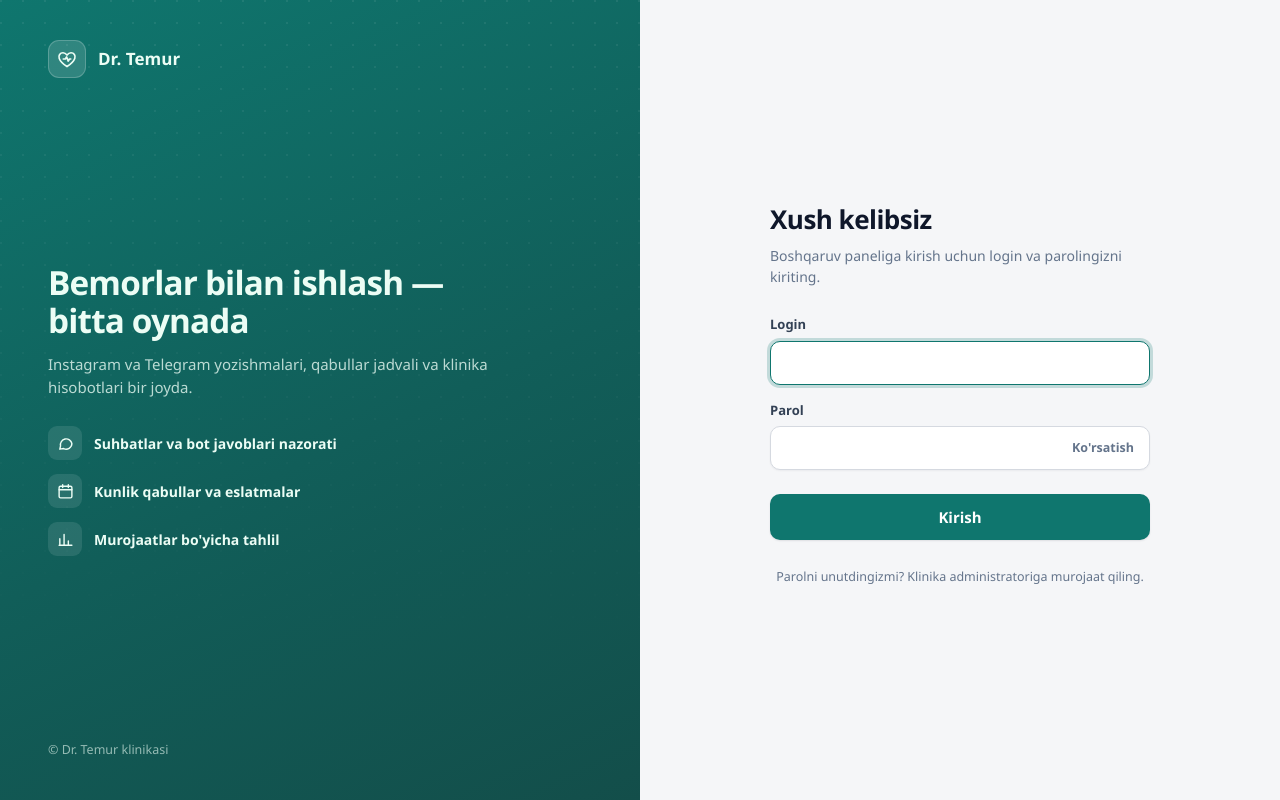
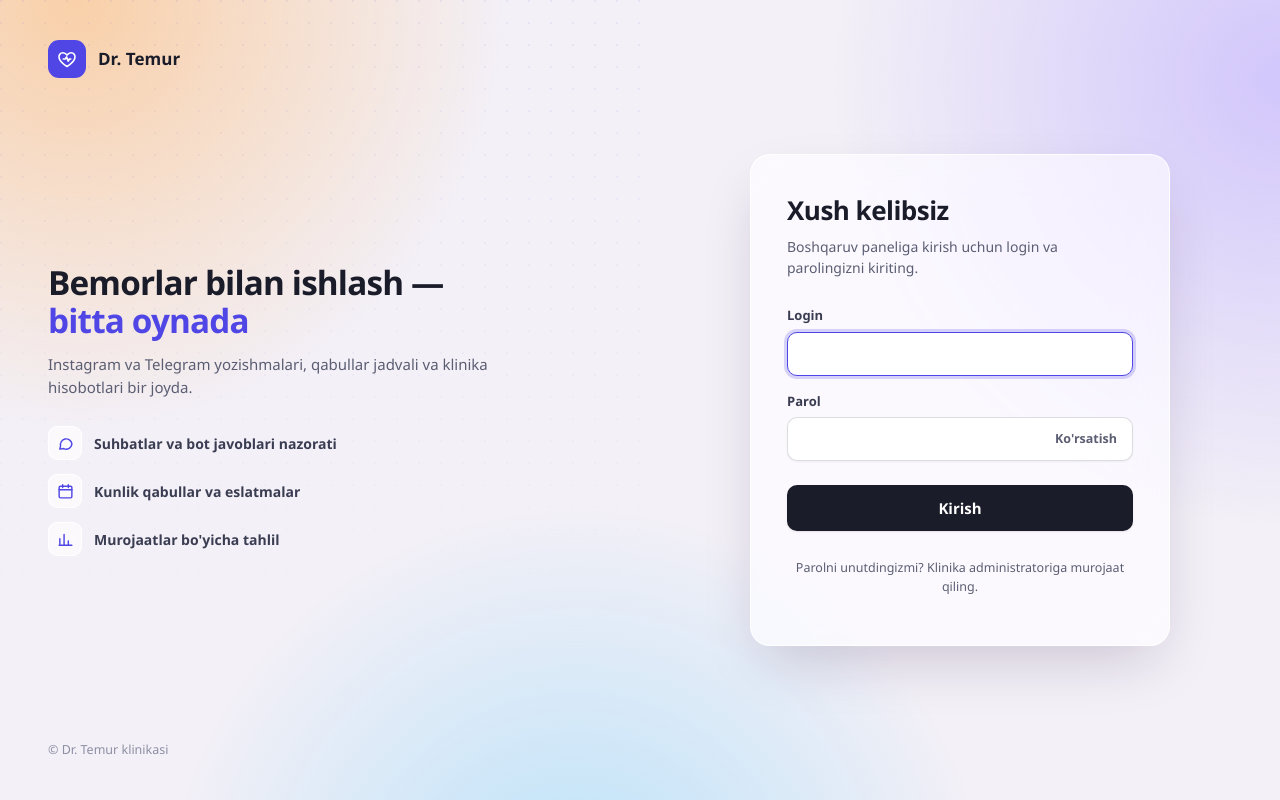
Before and after one commit to xojiakbarasomoff/doctorpp, a FastAPI app: page /login in a window 1280 px wide. Run offline with FastAPI, Linux system fonts and the light colour scheme; parts of the project's set-up code (start-up, migrations or seed data) failed here and were passed over; some web fonts are replaced.

Commit message:
Recolour the dashboard and boil the report down to three questions
Frontend only: app/static/admin/index.html and app/templates/login.html.

Colour: a pastel morning palette - a lavender page with peach, violet
and sky light behind frosted cards, an indigo accent for "selected" and
"next", and near-black for the main call to action - in both themes
and on the login page. The report's lead series is indigo too; the
chart palette was re-validated for colour-vision separation on the new
light and dark surfaces.

Report: each block now answers one question.
- How did the period go: patients who wrote, the share who booked
  ("25 tadan 18 tasi", against the previous period), and the share of
  bookings the bot made. The line chart below is daily up to a month,
  weekly for 90 days and monthly for a year, with a still-running last
  bucket drawn dashed instead of reading as a collapse.
- What do they come with: the top five complaints plus "Boshqalar",
  the unrecognised ones as a note under the bars.
- When are we busy: one card with an hour / weekday toggle and the
  busiest slot named.

Removed: the four stat tiles, the attended / no-show bar (nothing in
the product records attendance yet, so it would always be empty), the
source bar (now the bot-share figure), the recent-complaints list and
the messages / photos / operator-share figures.

Co-Authored-By: Claude Opus 5.5 <noreply@anthropic.com>

```diff
--- a/app/templates/login.html
+++ b/app/templates/login.html
@@ -12,40 +12,50 @@
     @font-face { font-family: "Manrope"; font-weight: 200 800; font-display: swap; src: url("/admin/fonts/manrope-latin-ext.woff2") format("woff2"); unicode-range: U+0100-02BA, U+02BD-02C5, U+02C7-02CC, U+02CE-02D7, U+02DD-02FF, U+1E00-1E9F, U+2C60-2C7F, U+A720-A7FF; }
     @font-face { font-family: "Manrope"; font-weight: 200 800; font-display: swap; src: url("/admin/fonts/manrope-cyrillic.woff2") format("woff2"); unicode-range: U+0301, U+0400-045F, U+0490-0491, U+04B0-04B1, U+2116; }
     :root {
-      --bg: #f5f6f8; --panel: #ffffff; --ink: #0f172a; --ink-2: #334155; --ink-3: #64748b; --ink-4: #94a3b8;
-      --rule: #e6e8ec; --rule-strong: #d5d9e0; --accent: #0f766e; --accent-hover: #115e59; --accent-ink: #fff;
-      --accent-ring: rgba(15, 118, 110, .22); --danger: #c8283f; --danger-soft: rgba(200, 40, 63, .09);
+      --bg: #f3f0f7; --panel: #ffffff; --ink: #1a1c2a; --ink-2: #3a3d52; --ink-3: #5b5e73; --ink-4: #8d8fa3;
+      --rule: rgba(26, 28, 42, .08); --rule-strong: rgba(26, 28, 42, .15); --accent: #4f46e5; --accent-hover: #4338ca; --accent-ink: #fff;
+      --accent-ring: rgba(79, 70, 229, .22); --danger: #c2263d; --danger-soft: rgba(194, 38, 61, .10);
+      --cta: #1a1c2a; --cta-ink: #fff; --glass: rgba(255, 255, 255, .62); --glass-border: rgba(255, 255, 255, .9);
+      --blob-1: rgba(253, 186, 116, .6); --blob-2: rgba(196, 181, 253, .7); --blob-3: rgba(125, 211, 252, .5);
       --shadow: 0 1px 2px rgba(16, 24, 40, .04), 0 12px 32px -12px rgba(16, 24, 40, .16);
     }
     @media (prefers-color-scheme: dark) {
       :root {
-        --bg: #0b0e14; --panel: #121720; --ink: #e8ecf3; --ink-2: #c1c8d4; --ink-3: #8b95a7; --ink-4: #636d7e;
-        --rule: #232a36; --rule-strong: #2e3644; --accent: #2dd4bf; --accent-hover: #5eead4; --accent-ink: #042f2e;
-        --accent-ring: rgba(45, 212, 191, .28); --danger: #fb7185; --danger-soft: rgba(251, 113, 133, .13);
+        --bg: #0f1020; --panel: #1b1d33; --ink: #ecedf5; --ink-2: #c3c5d6; --ink-3: #9a9db2; --ink-4: #6f7290;
+        --rule: rgba(255, 255, 255, .09); --rule-strong: rgba(255, 255, 255, .16); --accent: #8b85ff; --accent-hover: #a5a0ff; --accent-ink: #fff;
+        --accent-ring: rgba(139, 133, 255, .32); --danger: #ff8a9b; --danger-soft: rgba(255, 138, 155, .14);
+        --cta: #ecedf5; --cta-ink: #15162a; --glass: rgba(34, 36, 60, .5); --glass-border: rgba(255, 255, 255, .10);
+        --blob-1: rgba(180, 83, 9, .28); --blob-2: rgba(109, 40, 217, .36); --blob-3: rgba(14, 116, 144, .28);
         --shadow: 0 16px 40px -12px rgba(0, 0, 0, .6);
       }
     }
     * { box-sizing: border-box; }
     body { margin: 0; min-height: 100vh; display: grid; grid-template-columns: minmax(0, 1fr) minmax(0, 1fr); background: var(--bg); color: var(--ink);
            font-family: "Manrope", "Segoe UI", system-ui, -apple-system, sans-serif; font-size: 14px; line-height: 1.5; -webkit-font-smoothing: antialiased; }
-    .aside { position: relative; overflow: hidden; display: flex; flex-direction: column; justify-content: space-between; padding: 40px 48px;
-             background: linear-gradient(155deg, #0f766e 0%, #115e59 55%, #134e4a 100%); color: #ecfdf5; }
+    body::before { content: ""; position: fixed; inset: 0; z-index: -1; pointer-events: none;
+      background: radial-gradient(48vw 48vw at 6% 0%, var(--blob-1), transparent 70%),
+                  radial-gradient(50vw 50vw at 100% 10%, var(--blob-2), transparent 70%),
+                  radial-gradient(46vw 46vw at 45% 115%, var(--blob-3), transparent 70%); }
+    .aside { position: relative; overflow: hidden; display: flex; flex-direction: column; justify-content: space-between; padding: 40px 48px; color: var(--ink); }
     .aside::before { content: ""; position: absolute; inset: 0; pointer-events: none; opacity: .5;
-             background-image: radial-gradient(circle at 1px 1px, rgba(255, 255, 255, .14) 1px, transparent 0); background-size: 22px 22px;
+             background-image: radial-gradient(circle at 1px 1px, rgba(79, 70, 229, .14) 1px, transparent 0); background-size: 22px 22px;
              -webkit-mask-image: linear-gradient(to bottom, #000, transparent 85%); mask-image: linear-gradient(to bottom, #000, transparent 85%); }
     .aside > * { position: relative; }
     .brand { display: flex; align-items: center; gap: 12px; font-weight: 800; font-size: 17px; }
-    .brand-mark { width: 38px; height: 38px; border-radius: 11px; display: grid; place-items: center; background: rgba(255, 255, 255, .14); border: 1px solid rgba(255, 255, 255, .2); }
+    .brand-mark { width: 38px; height: 38px; border-radius: 11px; display: grid; place-items: center; background: var(--accent); color: #fff; }
     .brand-mark svg, .feat svg { width: 20px; height: 20px; fill: none; stroke: currentColor; stroke-width: 2; stroke-linecap: round; stroke-linejoin: round; }
     .pitch h2 { font-size: clamp(26px, 2.6vw, 34px); line-height: 1.15; letter-spacing: -.025em; margin: 0 0 14px; font-weight: 800; max-width: 460px; }
-    .pitch p { margin: 0 0 28px; color: rgba(236, 253, 245, .78); max-width: 440px; font-size: 15px; }
+    .pitch h2 span { color: var(--accent); }
+    .pitch p { margin: 0 0 28px; color: var(--ink-3); max-width: 440px; font-size: 15px; }
     .feats { display: grid; gap: 14px; max-width: 440px; }
     .feat { display: flex; gap: 12px; align-items: center; font-size: 14px; font-weight: 600; }
-    .feat span { width: 34px; height: 34px; flex-shrink: 0; border-radius: 9px; display: grid; place-items: center; background: rgba(255, 255, 255, .1); }
+    .feat { color: var(--ink-2); }
+    .feat span { width: 34px; height: 34px; flex-shrink: 0; border-radius: 9px; display: grid; place-items: center; background: var(--glass); border: 1px solid var(--glass-border); color: var(--accent); -webkit-backdrop-filter: blur(12px); backdrop-filter: blur(12px); }
     .feat svg { width: 17px; height: 17px; }
-    .aside small { color: rgba(236, 253, 245, .6); font-size: 12.5px; }
+    .aside small { color: var(--ink-4); font-size: 12.5px; }
     .main { display: grid; place-items: center; padding: 32px 20px; }
-    form { width: min(380px, 100%); }
+    form { padding: 36px; border-radius: 20px; background: var(--glass); border: 1px solid var(--glass-border); box-shadow: 0 24px 60px -16px rgba(40, 20, 70, .22); -webkit-backdrop-filter: blur(24px) saturate(170%); backdrop-filter: blur(24px) saturate(170%); }
+    form { width: min(420px, 100%); }
     .mobile-brand { display: none; }
     h1 { font-size: 26px; letter-spacing: -.02em; margin: 0 0 6px; font-weight: 800; }
     .lead { color: var(--ink-3); margin: 0 0 28px; }
@@ -62,9 +72,9 @@
     .pw input { padding-right: 76px; }
     .pw button { position: absolute; right: 6px; top: 6px; height: 32px; padding: 0 10px; border: 0; border-radius: 7px; background: transparent; color: var(--ink-3); font: inherit; font-size: 12.5px; font-weight: 700; cursor: pointer; }
     .pw button:hover { background: rgba(100, 116, 139, .1); color: var(--ink); }
-    button[type=submit] { width: 100%; height: 46px; margin-top: 8px; border: 0; border-radius: 10px; background: var(--accent); color: var(--accent-ink);
+    button[type=submit] { width: 100%; height: 46px; margin-top: 8px; border: 0; border-radius: 10px; background: var(--cta); color: var(--cta-ink);
              font: inherit; font-size: 15px; font-weight: 700; cursor: pointer; box-shadow: 0 1px 2px rgba(16, 24, 40, .1); transition: background .12s; }
-    button[type=submit]:hover { background: var(--accent-hover); }
+    button[type=submit]:hover { background: var(--accent); color: #fff; }
     button:focus-visible { outline: 2px solid var(--accent); outline-offset: 2px; }
     .foot { margin-top: 28px; text-align: center; color: var(--ink-3); font-size: 12.5px; }
     @media (max-width: 880px) {
@@ -82,7 +92,7 @@
       Dr. Temur
     </div>
     <div class="pitch">
-      <h2>Bemorlar bilan ishlash — bitta oynada</h2>
+      <h2>Bemorlar bilan ishlash —<br><span>bitta oynada</span></h2>
       <p>Instagram va Telegram yozishmalari, qabullar jadvali va klinika hisobotlari bir joyda.</p>
       <div class="feats">
         <div class="feat"><span><svg viewBox="0 0 24 24"><path d="M21 12a8 8 0 0 1-11.6 7.1L4 20l1-4.6A8 8 0 1 1 21 12z"/></svg></span>Suhbatlar va bot javoblari nazorati</div>
```
Also changed, not shown: 1 other file.
